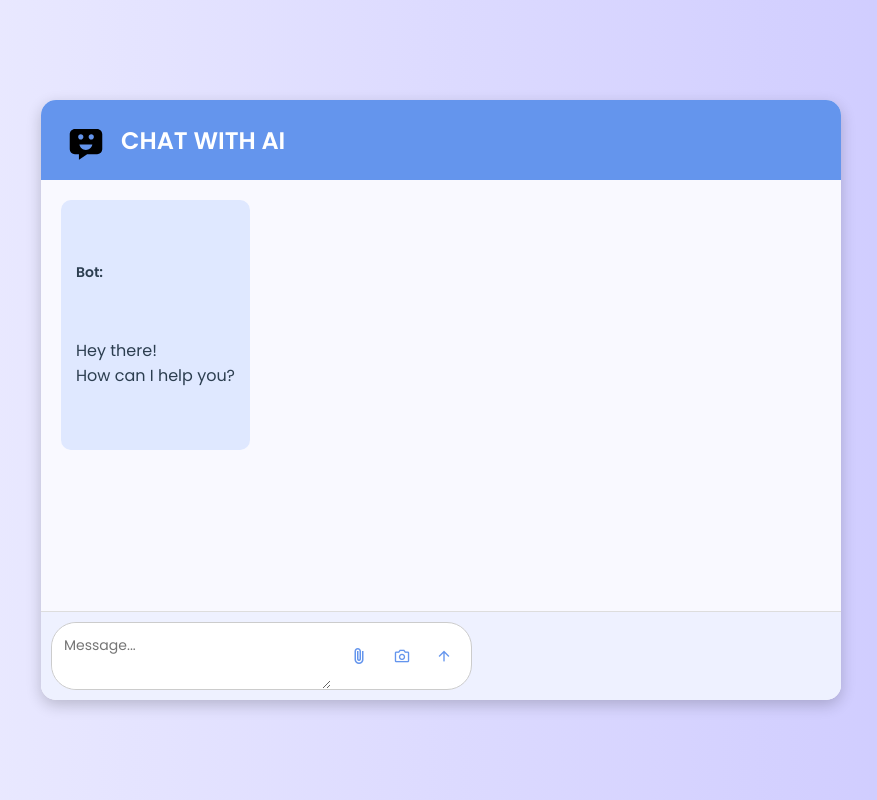
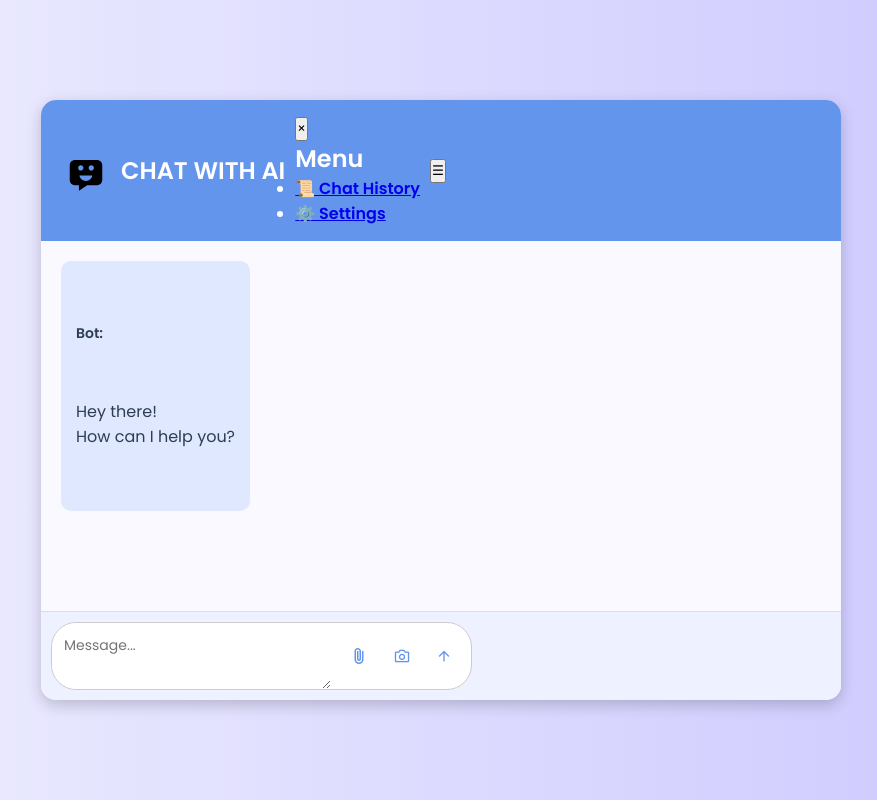
Before and after one commit to PasamVenkataBrahmendra/ai-agent, a plain HTML site: page index.html in a window 1280 px wide. Shown: the whole page, without its empty margins (199-1076 px from the left). Drawn offline with nearby package versions, Linux system fonts and the light colour scheme.

Commit message:
Update index.html

```diff
--- a/index.html
+++ b/index.html
@@ -15,6 +15,17 @@
                     <path d="M738.3 287.6H285.7c-59 0-106.8 47.8-106.8 106.8v303.1c0 59 47.8 106.8 106.8 106.8h81.5v111.1c0 .7.8 1.1 1.4.7l166.9-110.6 41.8-.8h117.4l43.6-.4c59 0 106.8-47.8 106.8-106.8V394.5c0-59-47.8-106.9-106.8-106.9zM351.7 448.2c0-29.5 23.9-53.5 53.5-53.5s53.5 23.9 53.5 53.5-23.9 53.5-53.5 53.5-53.5-23.9-53.5-53.5zm157.9 267.1c-67.8 0-123.8-47.5-132.3-109h264.6c-8.6 61.5-64.5 109-132.3 109zm110-213.7c-29.5 0-53.5-23.9-53.5-53.5s23.9-53.5 53.5-53.5 53.5 23.9 53.5 53.5-23.9 53.5-53.5 53.5z"></path>
                 </svg>
                 <h2 class="logo">CHAT WITH AI</h2>
+                <div class="sidebar">
+        <button class="close-btn">&times;</button>
+        <h2>Menu</h2>
+        <ul>
+            <li><a href="#">📜 Chat History</a></li>
+            <li><a href="#">⚙️ Settings</a></li>
+        </ul>
+    </div>
+
+    <!-- Menu Button -->
+    <button class="menu-btn">☰</button>
             </div>
         </div>
 
```
